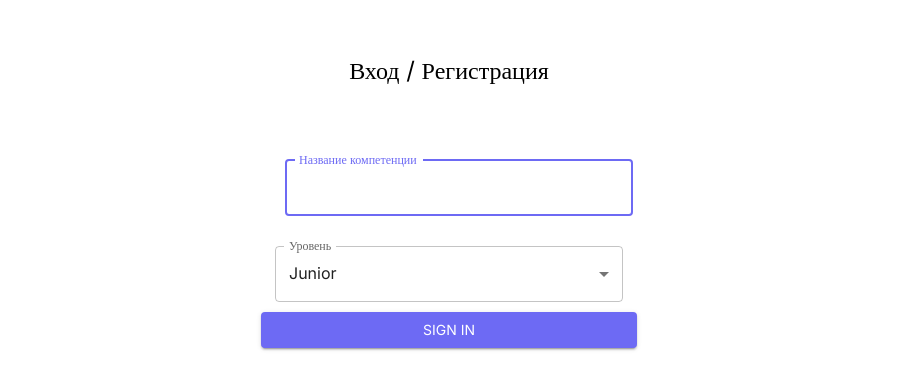
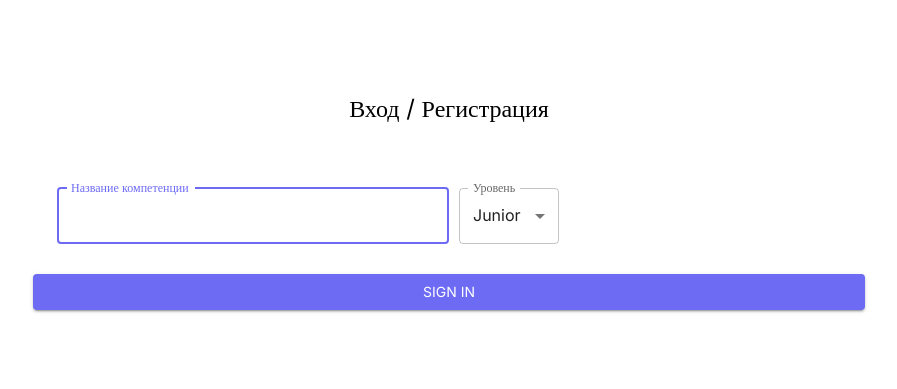
Before and after one commit to NorthShine/client, a React (Create React App) app: page /open-form in a window 1280 px wide. Shown: the part 197-586 px from the top of the page, without its empty margins (191-1088 px from the left). Built offline with nearby package versions, Linux system fonts and the light colour scheme; the HTML template or start-up script is replaced by a standard one; a web font is replaced by a local one.

Commit message:
v0.2
Выровнял в одну строку input

```diff
--- a/src/components/OpenForm/OpenForm.js
+++ b/src/components/OpenForm/OpenForm.js
@@ -68,7 +68,7 @@ export const OpenForm = () => {
   };
 
   return (
-    <Container component="main" className={styles.openForm} maxWidth="xs">
+    <Container component="main" className={styles.openForm} maxWidth="md">
       <Typography variant="h5" className={styles.title}>
         Вход / Регистрация
       </Typography>
@@ -88,7 +88,7 @@ export const OpenForm = () => {
               />
               <FormControl fullWidth>
                 <InputLabel id="select-label">Уровень</InputLabel>
-                <Select
+                <Select className={styles.select__lvl}
                   labelId="level"
                   id={String(item.id)}
                   name={String(item.id)}
--- a/src/components/OpenForm/OpenForm.module.css
+++ b/src/components/OpenForm/OpenForm.module.css
@@ -7,7 +7,7 @@
   margin: 10px;
 }
 .input {
-  margin: 30px 10px;
+  margin: 20px 10px;
 }
 .openForm {
   display: flex;
@@ -18,3 +18,11 @@
 .title {
   padding-top: 40px;
 }
+.select__lvl {
+  width: 100px;
+}
+.competences {
+  display: flex;
+  align-items: center;
+  flex-direction: row;
+}
```
